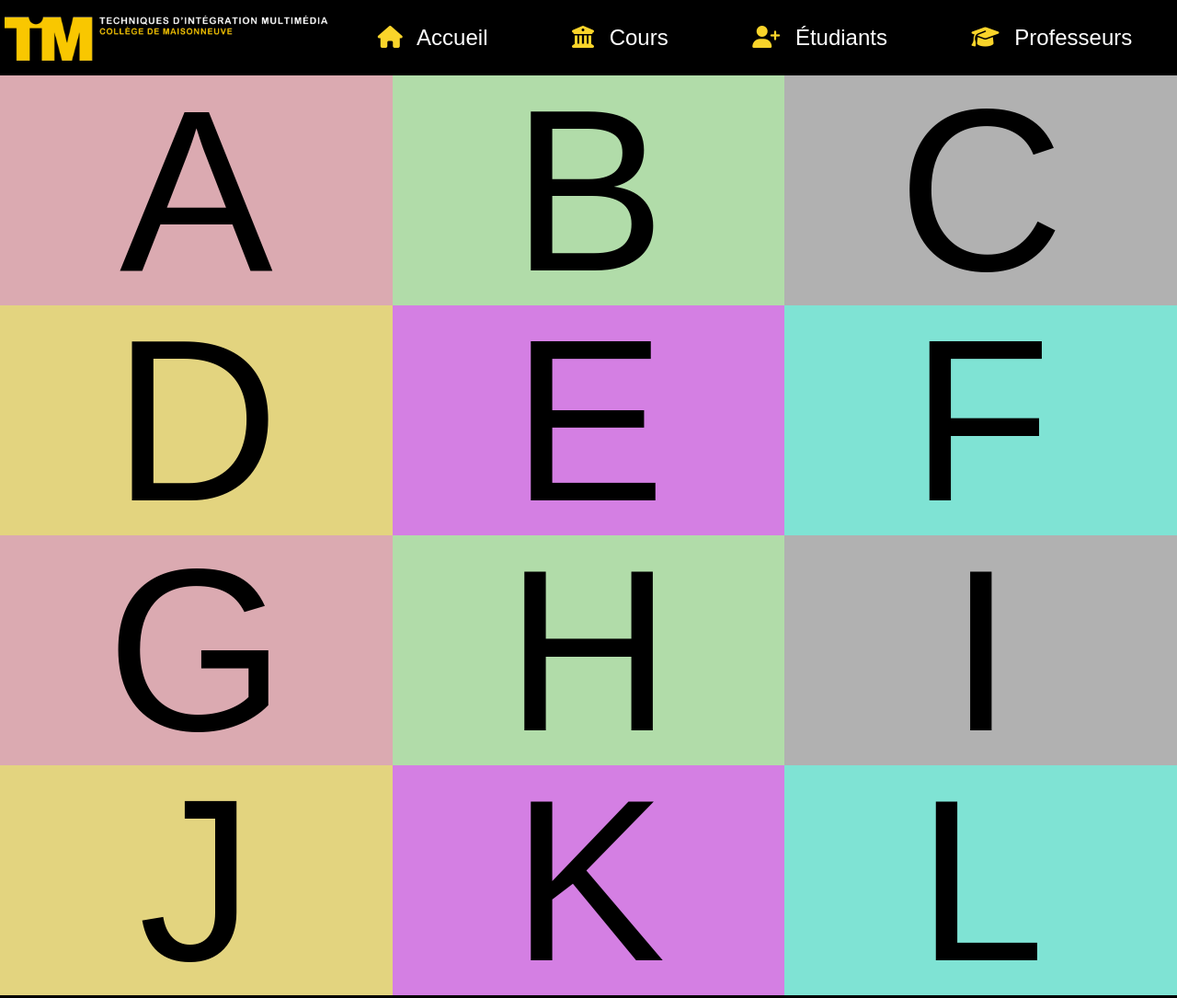
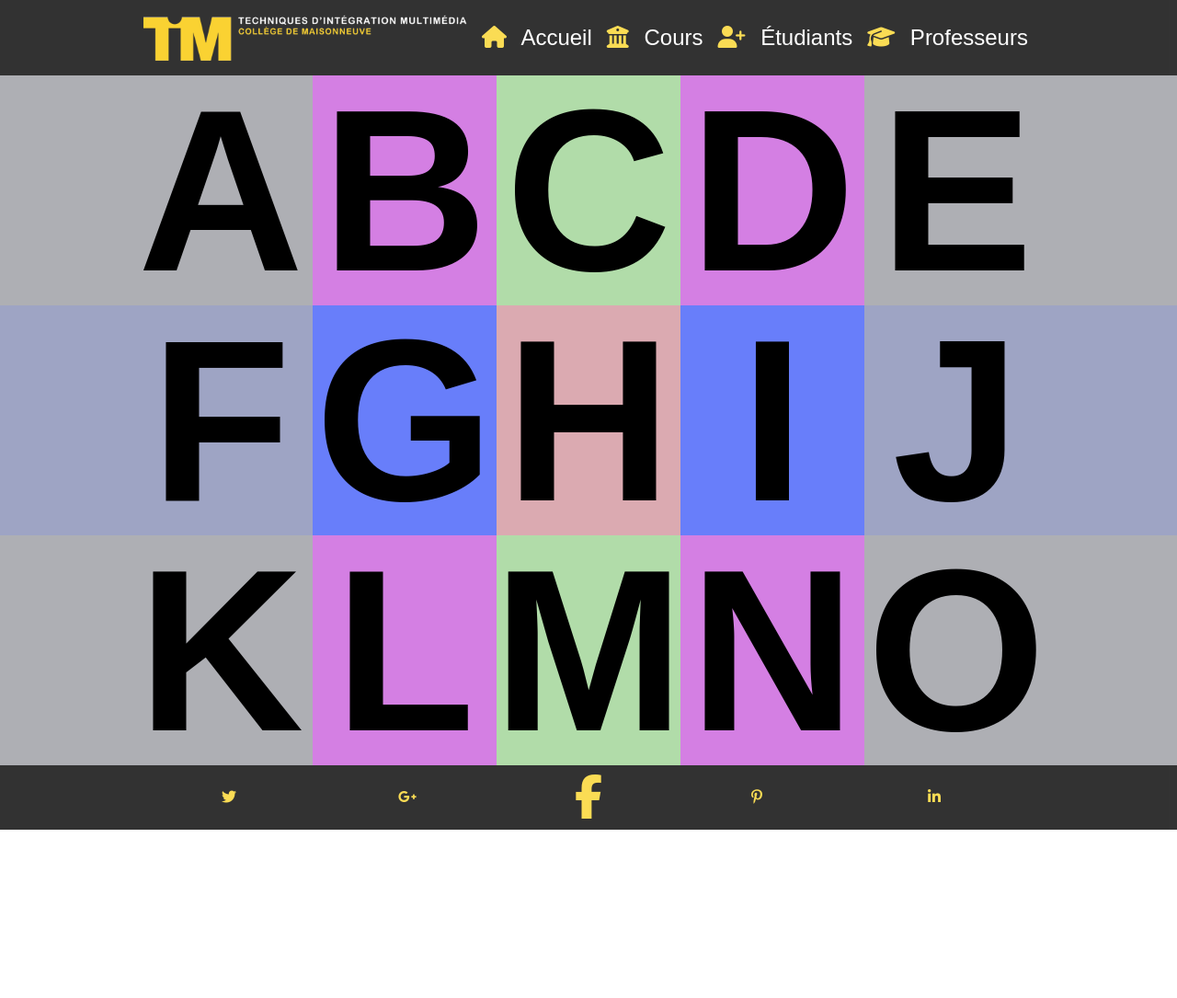
Before and after one commit to B-ko/exercie2, a plain HTML site: page index.htm in a window 1280 px wide. Shown: the top 1085 px of the page at 92% size. After the commit the page ends 902 px from the top, so only its background shows below. Drawn offline with Linux system fonts and the light colour scheme.

Commit message:
changmenet avec global

```diff
--- a/index.htm
+++ b/index.htm
@@ -20,6 +20,7 @@
 	</head>
 
 	<body>
+	<div class="global">
 		<header>
 			<img src='images/logo.png'>
 
@@ -55,30 +56,41 @@
 				</ul>
 			</nav>
 		</header>
+	</div>
+		<main>
+			<div class="global">
+				<section>
+					<article><h2>A</h2></article>
+					<article><h2>B</h2></article>
+					<article><h2>C</h2></article>
+					<article><h2>D</h2></article>
+					<article><h2>E</h2></article>
+				</section>
+			</div>
 
-		<main>
-			<section class='premier'>
-				<article>A</article>
-				<article>B</article>
-				<article>C</article>
+			<div class="global">
+				<section>
+					<article><h2>F</h2></article>
+					<article><h2>G</h2></article>
+					<article><h2>H</h2></article>
+					<article><h2>I</h2></article>
+					<article><h2>J</h2></article>
 				</section>
-			<section  class='deuxieme'>
-				<article>D</article>
-				<article>E</article>
-				<article>F</article>
+			</div>
+
+			<div class="global">
+				<section>
+					<article><h2>K</h2></article>
+					<article><h2>L</h2></article>
+					<article><h2>M</h2></article>
+					<article><h2>N</h2></article>
+					<article><h2>O</h2></article>
 				</section>
-			<section  class='premier'>
-				<article>G</article>
-				<article>H</article>
-				<article>I</article>
-			</section>
-			<section  class='deuxieme'>
-				<article>J</article>
-				<article>K</article>
-				<article>L</article>
-			</section>
+			</div>
+
 		</main>
 
+		<div class="global">
 			<footer>
 				<div><i class="fa fa-twitter" aria-hidden="true"></i></div>
 				<div><i class="fa fa-google-plus" aria-hidden="true"></i></div>
@@ -86,6 +98,7 @@
 				<div><i class="fa fa-pinterest-p" aria-hidden="true"></i></div>
 				<div><i class="fa fa-linkedin" aria-hidden="true"></i></div>
 			</footer>
+		</div>
 
 	</body>
 </html>
--- a/less/01_petit.less
+++ b/less/01_petit.less
@@ -38,7 +38,12 @@
 
 
 
-
+.global{
+  width: 100%;
+  display:flex;
+  justify-content:center;
+  flex-direction:row;
+}
 
 body{
   display : flex;
@@ -112,20 +117,41 @@ main{
        // border: 1px solid #aaa;
         font-size: @largeur_article;
       }
-
-      &:nth-child(even)  {
-          article:nth-child(1) {background-color: @couleur-base;}
-          article:nth-child(2) {background-color: @triadic-1;}
-          article:nth-child(3) {background-color: @triadic-2;}
-      }
-      &:nth-child(odd) {
-          article:nth-child(1) {background-color: @couleur-8;}
-          article:nth-child(2) {background-color: @couleur-9;}
-          article:nth-child(3) {background-color: @couleur-10;}
-      }
     }
 }
 
+body > .global:first-child{
+  opacity: 0.8;
+  background-color: black;
+}
+body > .global:last-child{
+  opacity: 0.8;
+  background-color: black;
+}
+
+main .global:nth-child(odd){
+  background-color:@couleur-7;
+  article:nth-child(1){background-color:@couleur-7;width:200px;}
+  article:nth-child(2) {background-color: @triadic-1;width:200px;}
+  article:nth-child(3){background-color:@couleur-9;width:200px;}
+  article:nth-child(4) {background-color: @triadic-1;width:200px;}
+  article:nth-child(5){background-color:@couleur-7;width:200px;}
+}
+main .global:nth-child(even){
+  background-color:@couleur-5;
+  article:nth-child(1){background-color:@couleur-5;width:200px;}
+  article:nth-child(2) {background-color: @couleur-4;width:200px;}
+  article:nth-child(3){background-color:@couleur-8;width:200px;}
+  article:nth-child(4) {background-color: @couleur-4;width:200px;}
+  article:nth-child(5){background-color:@couleur-5;width:200px;}
+}
+
+article{
+  width:100%;
+}
+h2{
+  font-size:100%;
+}
 footer{
   height: 70px;
   display : flex;
--- a/less/03_grand.less
+++ b/less/03_grand.less
@@ -1,3 +1,7 @@
+header main section, footer{
+  width:960px;
+}
+
 header{
       flex-direction:row;
       justify-content : space-between;
```
Also changed, not shown: css/01_petit.css, css/03_grand.css, css/style.css. Lines whose indentation alone changed are shown as unchanged.
